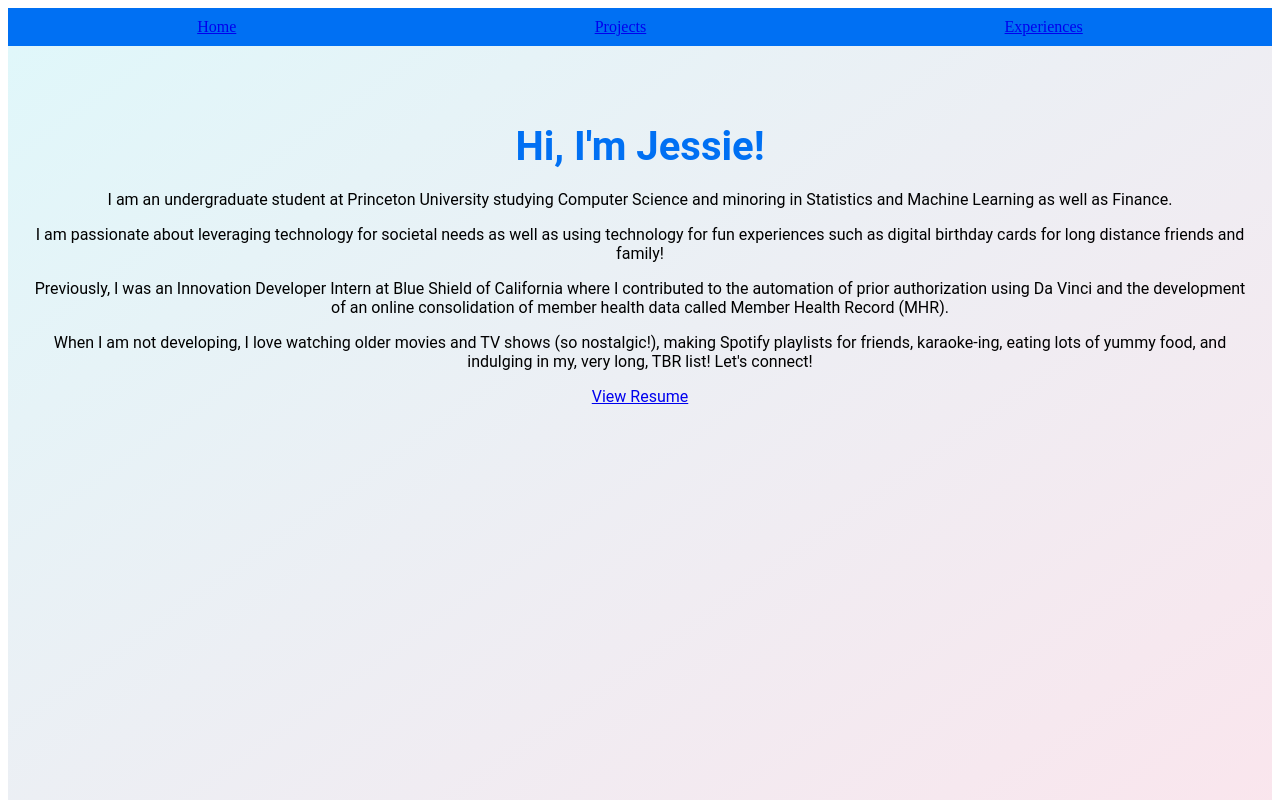
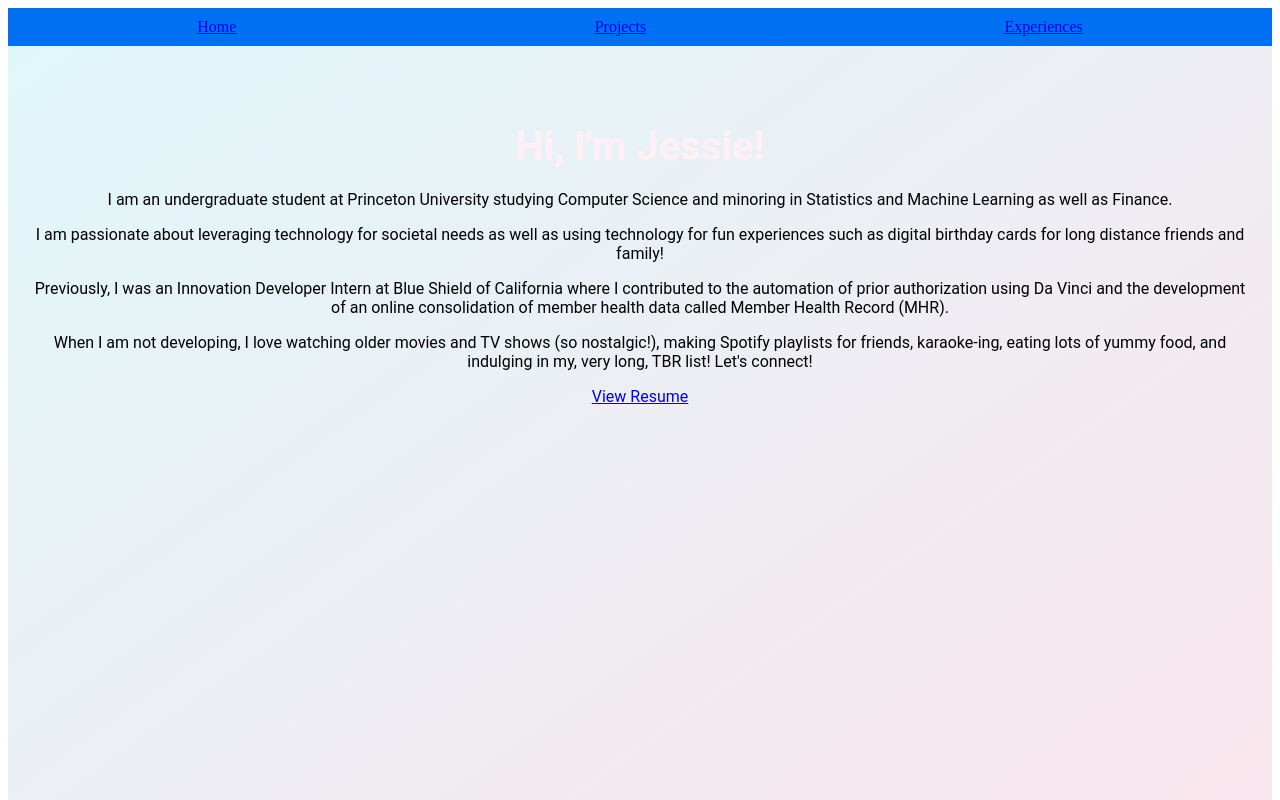
Before and after one commit to jchen2140/jessie-web, a Next.js app: page / in a window 1280 px wide. Shown: the top 800 px of the page. Built offline with nearby package versions, Linux system fonts and the light colour scheme.

Commit message:
changed color

```diff
--- a/styles/Home.module.css
+++ b/styles/Home.module.css
@@ -19,7 +19,7 @@
 
   .header {
     font-size: 2.5rem;
-    color: #0070f3;
+    color: lavenderblush;
     margin-bottom: 20px;
   }
 
```
